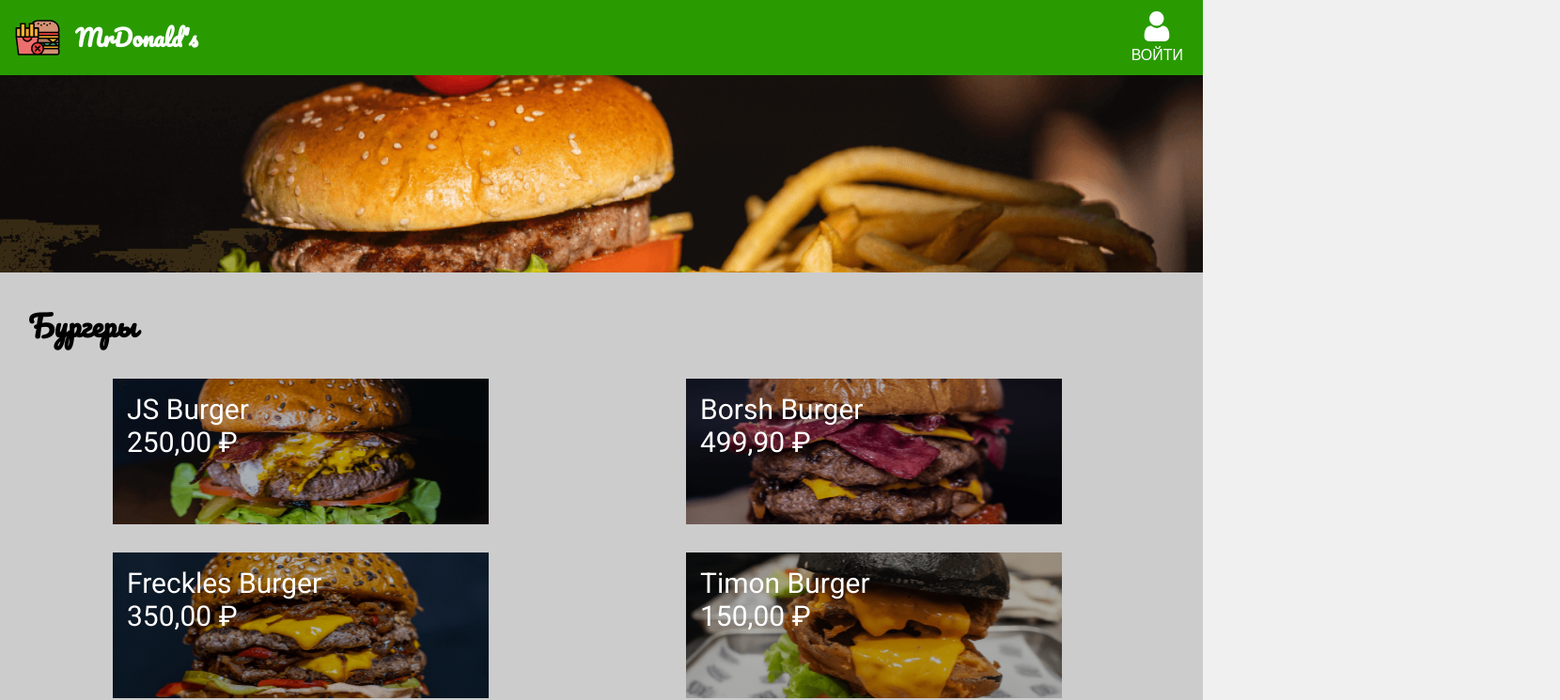
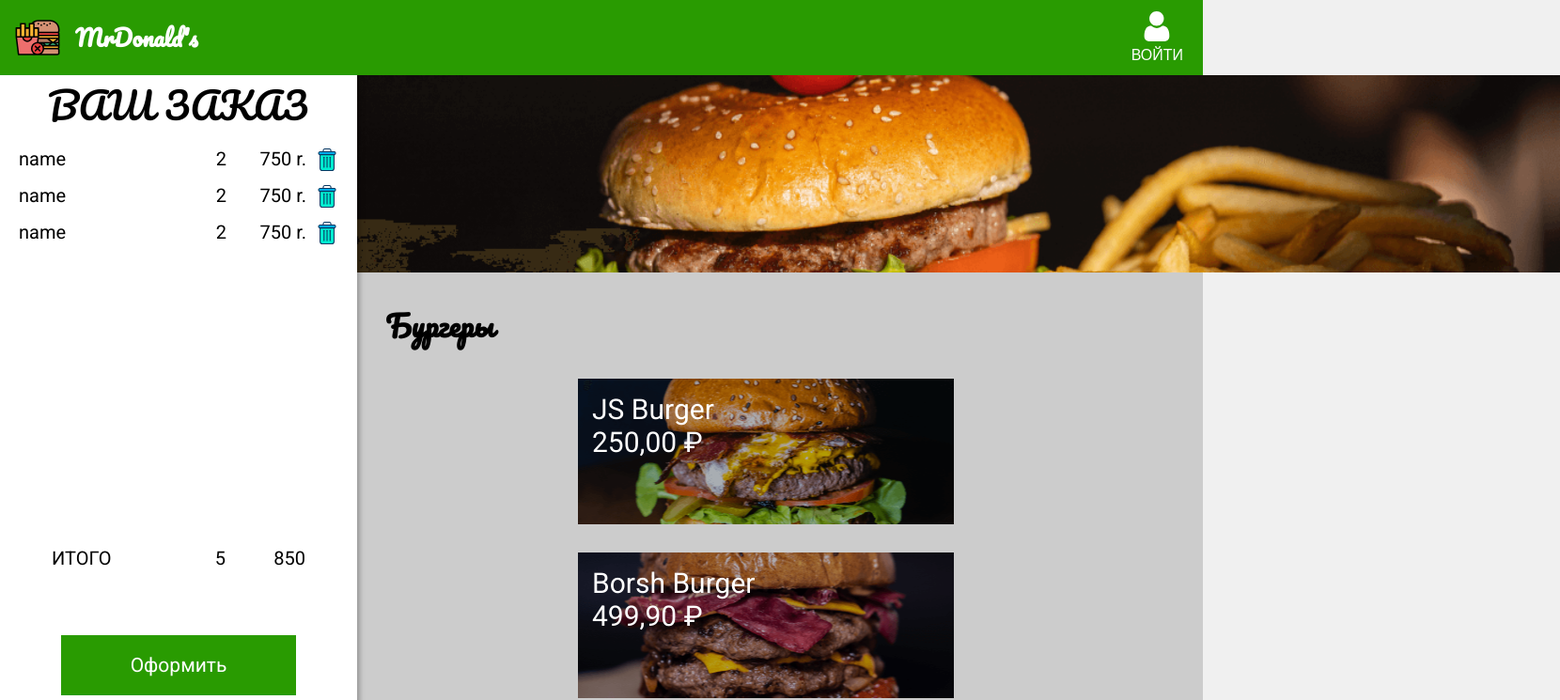
Before and after one commit to jumile/react_rest, a React (Create React App) app: page / in a window 1280 px wide. Shown: the top 745 px of the page at 94% size, 1660 px wide, since content can reach past the window. Built offline with nearby package versions, Linux system fonts and the light colour scheme.

Commit message:
Add files via upload

```diff
--- a/src/App.js
+++ b/src/App.js
@@ -3,6 +3,7 @@ import { NavBar } from './Components/NavBar';
 import { Menu } from './Components/Menu';
 import { GlobalStyle } from './Components/GlobalStyle';
 import { ModalWindow} from './Components/ModalWindow';
+import { Order } from './Components/Order';
 
 function App() {
 
@@ -13,6 +14,7 @@ const [openItem, setOpenItem] = React.useState(null);
     <>
       <GlobalStyle />
       <NavBar />
+      <Order />
       <Menu setOpenItem = {setOpenItem} />
       <ModalWindow openItem = {openItem} setOpenItem = {setOpenItem} />
     </>
--- a/src/Components/ButtonAdd.js
+++ b/src/Components/ButtonAdd.js
@@ -1,7 +1,6 @@
-import React from 'react';
 import styled from 'styled-components';
 
-const ButtonAddStyled = styled.button`
+export const ButtonAdd = styled.button`
     border: none;
     background: #299B01;
     color: #fff;
@@ -11,12 +10,8 @@ const ButtonAddStyled = styled.button`
     width: 250px;
     margin: 40px auto;
     display: block;
+    &:hover {
+        background: #000;
+        transition: background .3s;
+    }
 `;
-
-export const ButtonAdd = () => {
-    return (
-        <ButtonAddStyled>
-            Добавить
-        </ButtonAddStyled>
-    );
-}
--- a/src/Components/Menu.js
+++ b/src/Components/Menu.js
@@ -7,6 +7,7 @@ import { Banner } from './Banner';
 const MenuStyled = styled.main`
     background: #ccc;
     margin-top: 80px;
+    margin-left: 380px;
 `;
 
 const SectionMenu = styled.section`
--- a/src/Components/ModalWindow.js
+++ b/src/Components/ModalWindow.js
@@ -28,11 +28,14 @@ const Banner = styled.div`
     background-image: url(${(props) => props.img});
     background-size: cover;
     background-position: center;
-    margin-bottom: 20px;
+    /*margin-bottom: 20px;*/
 `;
 
 const ModalContent = styled.div`
-
+    display: flex;
+    flex-direction: column;
+    justify-content: space-between;
+    height: calc(100% - 200px);
 `;
 
 const H3 = styled.h3`
@@ -40,7 +43,7 @@ const H3 = styled.h3`
     font-size: 30px;
     margin-top: 20px;
     margin-left: 37px;
-    margin-right: 53px;
+    margin-right: 37px;
     display: flex;
     justify-content: space-between;
 `;
@@ -69,9 +72,8 @@ export const ModalWindow = (props) => {
                         <span>{props.openItem.name}</span>
                         <span>{props.openItem.price.toLocaleString('ru-RU', {style: 'currency', currency: 'RUB' })}</span>
                     </H3>
-                    <ButtonAdd />
+                    <ButtonAdd>Добавить</ButtonAdd>
                 </ModalContent>
-
             </Modal>
         </Overlay >
     );
--- /dev/null
+++ b/src/Components/Order.js
@@ -0,0 +1,72 @@
+import React from 'react';
+import styled from 'styled-components';
+import { ButtonAdd } from './ButtonAdd';
+import { OrderListItem } from './OrderListItem';
+
+const OrderStyled = styled.section`
+    position: fixed;
+    top: 80px;
+    left: 0;
+    display: flex;
+    flex-direction: column;
+    background: #fff;
+    min-width: 380px;
+    height: calc(100% - 80px);
+    box-shadow: 3px 4px 5px rgba(0,0,0, .25);
+    padding: 20px;
+    font-family: 'Roboto', sans-serif;
+    font-size: 20px;
+    line-height: 23px;
+`;
+
+const OrderTitle = styled.h2`
+    text-align: center;
+    font-size: 39px;
+    font-weight: 400;
+    text-transform: uppercase;
+    margin-bottom: 20px;
+`
+const OrderContent = styled.div`
+    flex-grow: 1;
+`;
+
+const OrderList = styled.ul`
+
+`;
+
+const Total = styled.div`
+    display: flex;
+    margin: 0 35px 30px;
+    & span:first-child {
+        flex-grow: 1;
+    }
+`;
+
+const TotalPrice = styled.span`
+    text-align: right;
+    min-width: 65px;
+    margin-left: 20px;
+`;
+
+export const Order = () => {
+    return (
+        <OrderStyled>
+            <OrderTitle>
+                ваш заказ
+            </OrderTitle>
+            <OrderContent>
+                <OrderList>
+                    <OrderListItem />
+                    <OrderListItem />
+                    <OrderListItem />
+                </OrderList>
+            </OrderContent>
+                <Total>
+                    <span>ИТОГО</span>
+                    <span>5</span>
+                    <TotalPrice>850</TotalPrice>
+                </Total>
+                <ButtonAdd>Оформить</ButtonAdd>
+        </OrderStyled>
+    );
+}
--- /dev/null
+++ b/src/Components/OrderListItem.js
@@ -0,0 +1,41 @@
+import React from 'react';
+import styled from 'styled-components';
+import trashImg from '../images/trash.svg';
+
+const TrashBtn = styled.button`
+    background-image: url(${trashImg});
+    background-position: center;
+    background-size: cover;
+    background-repeat: no-repeat;
+    background-color: transparent;
+    width: 24px;
+    height: 24px;
+    border: none;
+`;
+
+const OrderItemStyled = styled.li`
+    display: flex;
+    margin: 15px 0;
+`;
+
+const ItemName = styled.span`
+    flex-grow: 1;
+`;
+
+const ItemPrice = styled.span`
+    margin-left: 20px;
+    margin-right: 10px;
+    min-width: 65px;
+    text-align: right;
+`;
+
+export const OrderListItem = () => {
+    return (
+        <OrderItemStyled>
+            <ItemName>name</ItemName>
+            <span>2</span>
+            <ItemPrice>750 r.</ItemPrice>
+            <TrashBtn />
+        </OrderItemStyled>
+    );
+}
```
Also changed, not shown: src/images/trash.svg (added).
